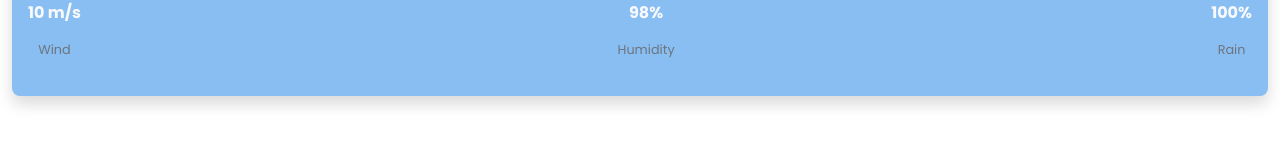
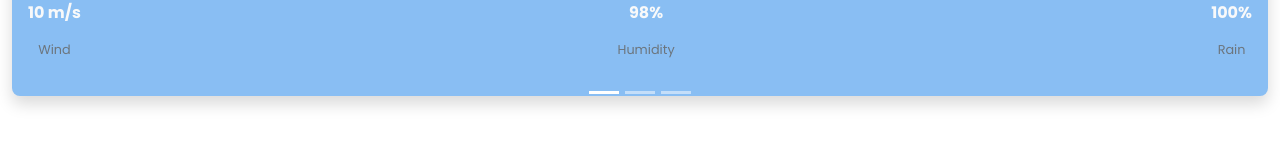
Before and after one commit to fatboy0112/react-weather-app, a React (Create React App) app: page /weather in a window 1280 px wide. Shown: the part 233-399 px from the top of the page. Built offline with nearby package versions, Linux system fonts and the light colour scheme; no server answers.

Commit message:
Added the weather caurosel

```diff
--- a/src/pages/Weather.jsx
+++ b/src/pages/Weather.jsx
@@ -116,6 +116,20 @@ const WeatherApp = () =>{
 
             </section>
 
+            <section className="future-weather-forecast">
+
+
+  <div id="myCarousel" class="carousel slide" data-bs-ride="carousel">
+    <div class="carousel-indicators">
+      <button type="button" data-bs-target="#myCarousel" data-bs-slide-to="0" class="active" aria-current="true" aria-label="Slide 1"></button>
+      <button type="button" data-bs-target="#myCarousel" data-bs-slide-to="1" aria-label="Slide 2"></button>
+      <button type="button" data-bs-target="#myCarousel" data-bs-slide-to="2" aria-label="Slide 3"></button>
+    </div>
+
+    </div>
+
+            </section>
+
             <section className="d-flex align-items-center justify-content-center">
 
                         <Button text="search weather"className="brand-btn m-auto my-5 width-toggle" onClick={show}/>
```
